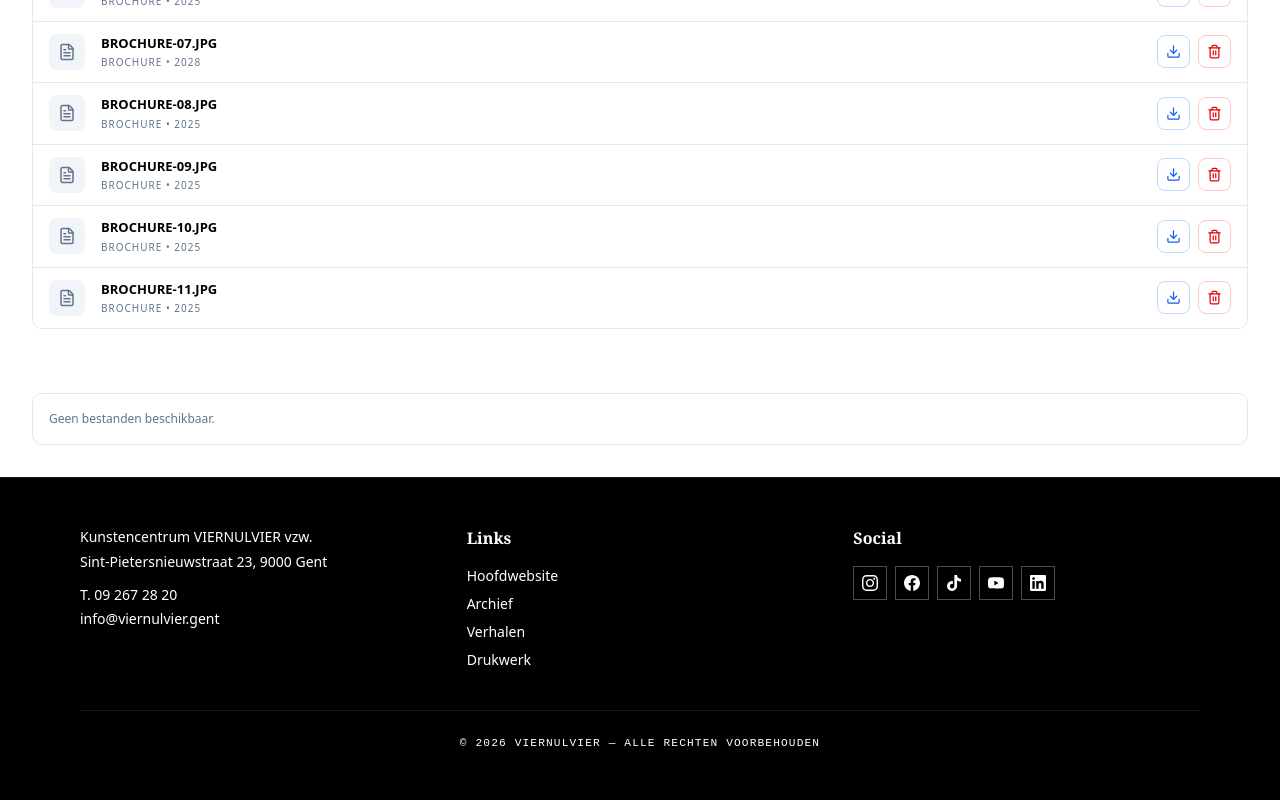
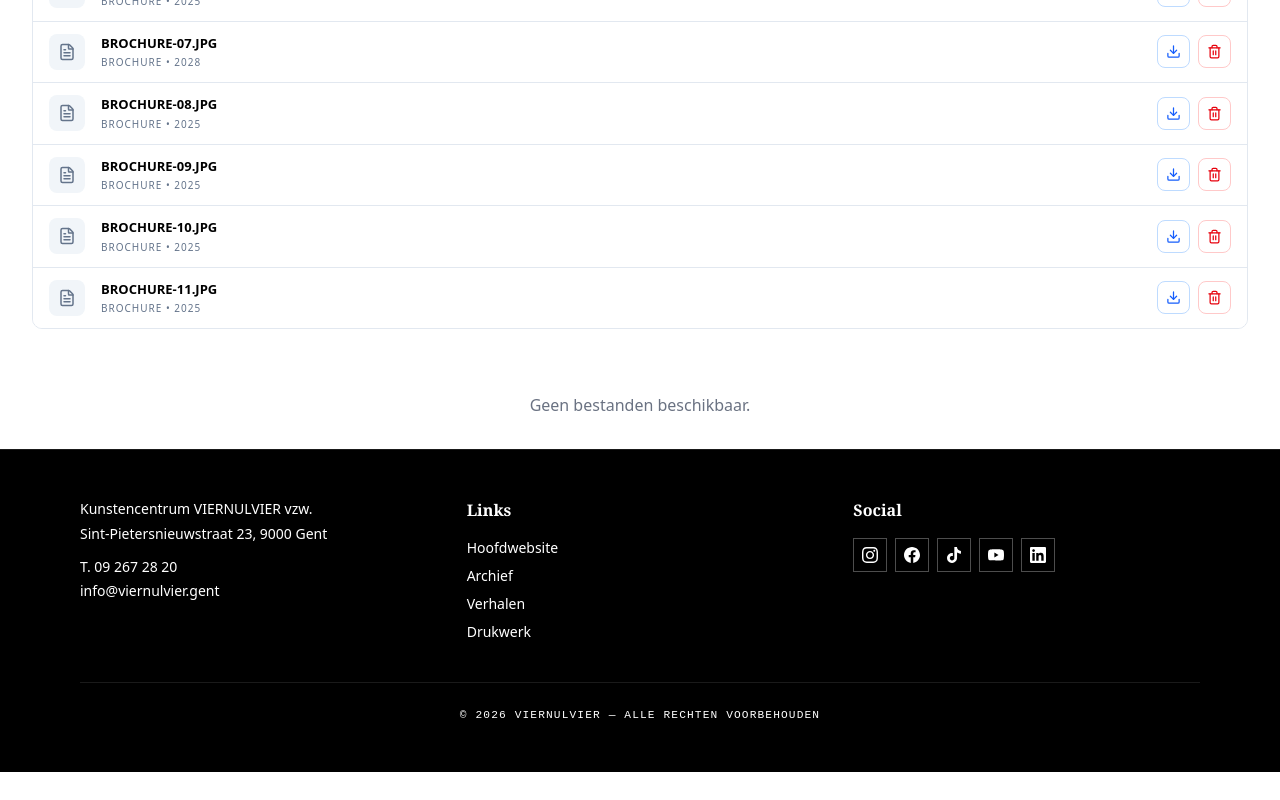
Before and after one commit to SELab-2/viernulvier-4, a Nuxt app in the folder frontend/: page /tempShowcase in a window 1280 px wide. Shown: the part 3142-3942 px from the top of the page. After the commit the page ends 3914 px from the top, so only its background shows below. Built offline with nearby package versions, Linux system fonts and the light colour scheme.

Commit message:
update empty list display

```diff
--- a/frontend/app/components/prints/FileList.vue
+++ b/frontend/app/components/prints/FileList.vue
@@ -90,7 +90,7 @@ const buttonRed = `${buttonBase} border-red-200 text-red-600 hover:bg-red-50 dar
     <!-- Empty state -->
     <div
         v-else
-        class="rounded-lg border border-border bg-card p-4 text-[12px] text-muted-foreground"
+        class="text-center text-gray-500 dark:text-gray-400"
     >
       {{ t('prints.noFiles') }}
     </div>
```
